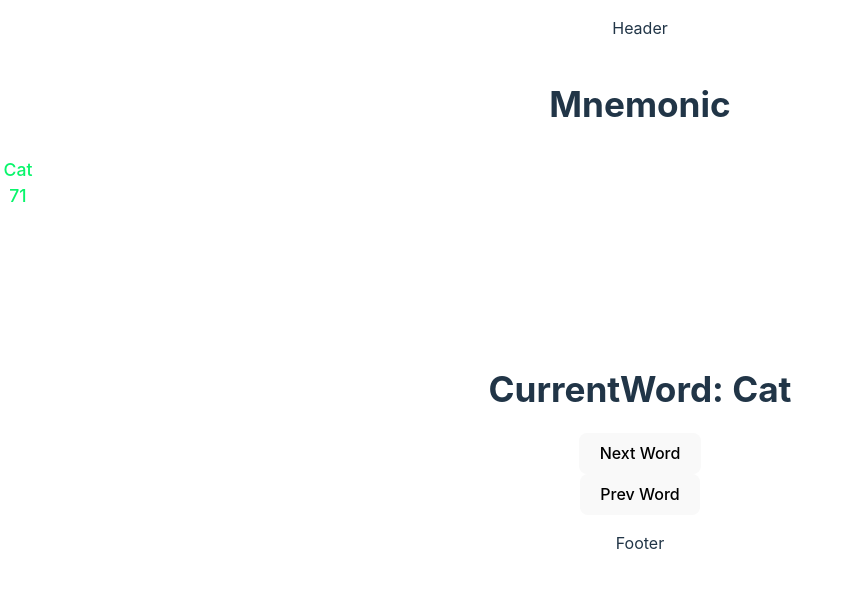
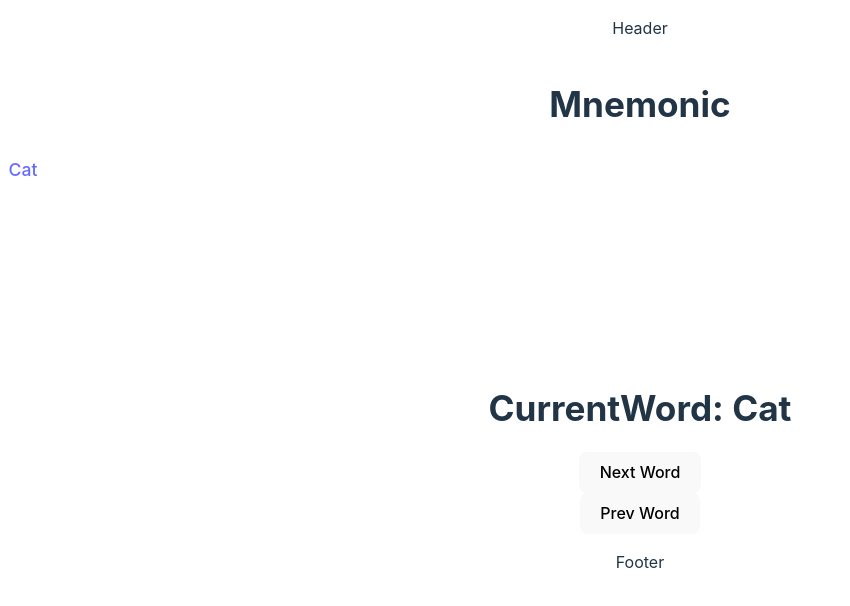
Before and after one commit to FrAnCis0x0/major-system, a React (Vite) app: page / in a window 1280 px wide. Shown: the top 606 px of the page, without its empty margins (0-850 px from the left). Built offline with nearby package versions, Linux system fonts and the light colour scheme.

Commit message:
Keyboard events and Validation working

```diff
--- a/index.scss
+++ b/index.scss
@@ -101,3 +101,32 @@ header,nav, main, footer {
 .correct{
   color: #09f56b;
 }
+
+.right {
+  color: rgb(255, 189, 47);
+}
+
+
+.word {
+  position: relative;
+  margin: 0 5px 2px;
+  &.wrong {
+      text-decoration: 2px underline red;
+      animation: shake 0.1s ease;
+      @keyframes shake {
+          0% {
+              transform: translateX(5px);
+          }
+          50% {
+              transform: translateX(-5px);
+          }
+          100% {
+              transform: translateX(0);
+          }
+      }
+  }
+}
+
+.current{
+  color: #646cff;
+}
--- a/src/App.tsx
+++ b/src/App.tsx
@@ -5,18 +5,21 @@ import { Mnemonic } from './model/Mnemonic';
 import { listType } from './types/mnemonicType';
 import { useDispatch, useSelector } from 'react-redux';
 import { State } from './store/reducer';
-import { changeAnswer, gotoNextWord, gotoPrevWord, setAnswerList, setCurrentList, setCurrentWord, setRef } from './store/actions';
+import { changeAnswer, changeIsCorrect, gotoNextWord, gotoPrevWord, setAnswerList, setCurrentList, setCurrentWord, setRef } from './store/actions';
+import { recordTest } from './helpers/recordTest';
 
 
 function App() {
   const mnemonic: Mnemonic = new Mnemonic();
   //create reducer to handle state
   // const [state, dispatch] = useReducer(reducer, initialState);
-  const {
-    // time: { timerId, timer },
-    // word: { currWord, typedWord, activeWordRef },
-    app: {currentList, answerList, currentWord},
-} = useSelector((state: State) => state);
+//   const {
+//     time: { timerId, timer },
+//     word: { currWord, typedWord, activeWordRef },
+//     app: {currentList, answerList, currentWord},
+// } = useSelector((state: State) => state);
+
+const app = useSelector((state: State) => state.app);
 
   const dispatch = useDispatch();
     const [showPallet, setShowPallet] = useState(false);
@@ -31,14 +34,17 @@ function App() {
       document.onkeydown = (e) => {
           if (e.ctrlKey && e.key === "k") {
               setShowPallet((s:boolean) => !s);
+              console.log("ctrl + k");
               e.preventDefault();
           } else if (
               e.key.length === 1 ||
               e.key === "Backspace" ||
-              e.key === "Tab"
+              e.key === "Tab"||
+              e.key == "Enter"
+
           ) {
-              // recordTest(e.key, e.ctrlKey);
-              console.log(e.key);
+              recordTest(e.key, e.ctrlKey);
+              // console.log(e.key);
               e.preventDefault();
           }
       };
@@ -61,7 +67,7 @@ function App() {
     // Set answer list to the initial answer list
     dispatch(setAnswerList(initialAnswerList));
     // Set current word to the first word in the list
-    dispatch(setCurrentWord(tempList[0]));
+    dispatch(setCurrentWord(initialAnswerList[0]));
 
 
   }, []);
@@ -71,8 +77,8 @@ function App() {
 
   // Set current word answer to the answer list
   useEffect(() =>{
-    dispatch(changeAnswer(currentWord.answer));
-  },[currentWord]);
+    dispatch(changeAnswer(app.currentWord.answer));
+  },[app.currentWord]);
 
 
 
@@ -88,8 +94,8 @@ function App() {
         <h1 className=''>Mnemonic</h1>
       </nav>
       <main>
-        <Display wordList={currentList} answerList={answerList} activeWordRef={activeWord} currentWord={currentWord} />
-        <h1>CurrentWord: {currentWord.word}</h1>
+        <Display activeWordRef={activeWord}/>
+        <h1>CurrentWord: {app.currentWord.word}</h1>
         <Button OnBtnClick={() => {dispatch(gotoNextWord())}} name="Next Word"/>
         <Button OnBtnClick={() => {dispatch(gotoPrevWord())}} name="Prev Word"/>
         {/* <KeyboardListener /> */}
--- a/src/components/Display.tsx
+++ b/src/components/Display.tsx
@@ -1,26 +1,25 @@
 import { RefObject, useEffect } from "react";
 import { listType } from '../types/mnemonicType';
+import { useSelector } from "react-redux";
+import { State } from "../store/reducer";
 
-export const Display = ({wordList, answerList, activeWordRef, currentWord, }: {wordList: listType[]; answerList: listType[]; activeWordRef: RefObject<HTMLDivElement> | null; currentWord: {id: string};}) =>{
+export const Display = ({activeWordRef}:{activeWordRef:RefObject<HTMLDivElement> | null }) =>{
+    const app = useSelector((state: State) => state.app);
 
-    //set focus to display element
-    useEffect(() => {
 
-        if (activeWordRef && activeWordRef.current) {
-            activeWordRef.current.focus();
-            // console.log(activeWordRef?.current?.children[0].textContent);
-
-        }
-    }, [currentWord, activeWordRef]);
-    // console.log(currentWord);
-
+    const isEmptyOrLessThanExpected = (item: listType) => {
+        return app.answerList[item.index].answer === "" || app.answerList[item.index].answer.length < app.currentList[item.index].answer.length;
+    }
     return (
         <div className='display'>
-            {wordList.map((item) =>{
-                const isCurrentWord = item.id === currentWord.id;
+            {app.currentList.map((item) =>{
+                const isCurrentWord = item.id === app.currentWord.id;
+
                 return(
-                <div key={item.id} ref={(isCurrentWord)?activeWordRef: null} className={`word ${isCurrentWord? "correct": ""}`}><span > {item.word}</span>
-                 {answerList.map((answer)=> (answer.id === item.id)?
+                <div key={item.id} ref={(isCurrentWord)?activeWordRef: null} className={`word ${ app.answerList[item.index].isCorrect ? "right":
+                `${isEmptyOrLessThanExpected(item) && isCurrentWord? "current" :
+                `${ isEmptyOrLessThanExpected(item)? "": "wrong"}`}`}`}><span > {item.word}</span>
+                 {app.answerList.map((answer)=> (answer.id === item.id)?
                  <span className='' key={answer.index}>{answer.answer}</span>: "" )}  </div>)})}
         </div>
     );
--- /dev/null
+++ b/src/helpers/recordTest.ts
@@ -0,0 +1,88 @@
+import {
+    appendTypedHistory,
+    backtrackWord,
+    changeAnswer,
+    changeIsCorrect,
+    gotoNextWord,
+    setChar,
+    setTypedWord,
+} from "../store/actions";
+import { store } from "../store/store";
+import { resetTest } from "./resetTest";
+import { startTimer } from "./startTimer";
+
+const handleBackspace = (ctrlKey: boolean) => {
+
+    console.log("backspace");
+};
+
+export const recordTest = (key: string, ctrlKey: boolean) => {
+    const { dispatch, getState } = store;
+    const {
+        time: { timer, timerId },
+        // word: { typedWord, currWord, caretRef },
+        preferences: { timeLimit },
+        app: { answer,answerList, activeWordRef,currentList, currentWord }
+    } = getState();
+
+    if (!timer) {
+        if (key === "Tab") {
+            resetTest();
+        }
+        return;
+    }
+    if (!timerId && key !== "Tab") startTimer();
+    const currWordEl = activeWordRef?.current!;
+    currWordEl.scrollIntoView({ behavior: "smooth", block: "center" });
+    let typdWord = answerList[currentWord.index].answer;
+    if(key.length === 1){
+    typdWord = answerList[currentWord.index].answer + key;
+    // currWordEl.classList.remove("right", "wrong");
+    }
+    const isCorrect = currentList[currentWord.index].answer === typdWord;
+
+
+
+
+    if(typdWord === ""){
+        currWordEl.classList.remove("right", "wrong");
+        activeWordRef.current.classList.add("current");
+
+    }
+    if(typdWord.length >= currentList[currentWord.index].answer.length){
+        currWordEl.classList.add(
+        // typedWord !== currWord ? "wrong" : "right"
+
+        isCorrect ? "right" : "wrong"
+
+    );
+
+    dispatch(changeIsCorrect(isCorrect));
+
+
+
+    }
+
+    switch (key) {
+        case "Tab":
+            if (timer !== timeLimit || timerId) {
+                resetTest();
+                document.getElementsByClassName("word")[0].scrollIntoView();
+            }
+            break;
+        case "Enter":
+            if(!isCorrect){
+                dispatch(changeAnswer(""));
+
+            }else{
+                dispatch(gotoNextWord());
+            }
+            break;
+        case "Backspace":
+            handleBackspace(ctrlKey);
+            break;
+        default:
+            dispatch(changeAnswer(typdWord));
+            break;
+    }
+};
--- a/src/store/actions.ts
+++ b/src/store/actions.ts
@@ -23,6 +23,7 @@ export const SET_CURRENT_WORD= 'SET_CURRENT_WORD';
 export const CHANGE_ANSWER= 'CHANGE_ANSWER';
 export const GOTO_NEXT_WORD= 'GOTO_NEXT_WORD';
 export const GOTO_PREV_WORD= 'GOTO_PREV_WORD';
+export const CHANGE_IS_CORRECT= 'CHANGE_IS_CORRECT';
 
 //====================================================
 
@@ -58,6 +59,12 @@ export const setRef = (payload: RefObject<HTMLDivElement>) => ({
     type: SET_REF,
     payload,
 });
+
+export const changeIsCorrect = (payload: boolean) => ({
+    type: CHANGE_IS_CORRECT,
+    payload,
+});
+
 
 //====================================================
 
--- a/src/store/reducer.ts
+++ b/src/store/reducer.ts
@@ -21,6 +21,7 @@ import {
     CHANGE_ANSWER,
     GOTO_NEXT_WORD,
     GOTO_PREV_WORD,
+    CHANGE_IS_CORRECT
     //====================================================
 
 } from "./actions";
@@ -201,15 +202,18 @@ const appReducer = (state = initialState.app, {type, payload}: AnyAction) => {
         case GOTO_NEXT_WORD:
             const nextIndex = state.currentWord.index + 1;
             const nextWordIndex = nextIndex >= state.currentList.length ? state.currentList.length-1 : nextIndex;
-        return { ...state, currentWord: state.currentList[nextWordIndex] };
+            return { ...state, currentWord: state.answerList[nextWordIndex] };
 
         case GOTO_PREV_WORD:
             const prevIndex = state.currentWord.index - 1;
             const prevWordIndex = prevIndex <= 0 ? 0 : prevIndex;
-        return { ...state, currentWord: state.currentList[prevWordIndex] };
+            return { ...state, currentWord: state.answerList[prevWordIndex] };
 
         case CHANGE_ANSWER:
             return { ...state, answerList: state.answerList.map((item: listType) => (item.id === state.currentWord.id)? {...item, answer: payload}: item) }
+        case CHANGE_IS_CORRECT:
+            return { ...state, answerList: state.answerList.map((item: listType) => (item.id === state.currentWord.id)? {...item, isCorrect: payload}: item) }
+
 
         case SET_REF:
             return {
```
Lines whose indentation alone changed are shown as unchanged.
